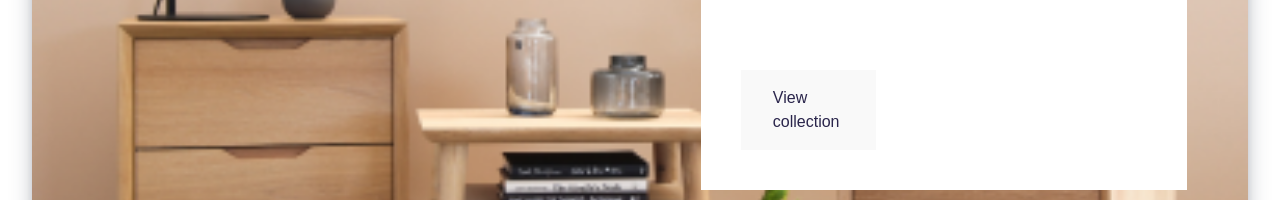
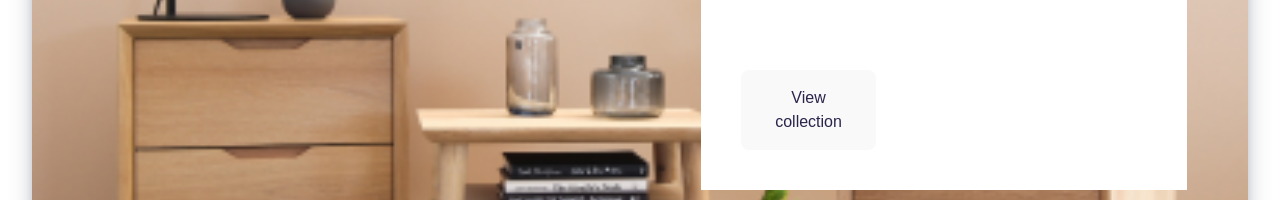
Before and after one commit to vuhuy172dh/ecommerce-website, a React (Create React App) app: page / in a window 1280 px wide. Shown: the part 479-679 px from the top of the page. Built offline with nearby package versions, Linux system fonts and the light colour scheme; a web font is replaced by a local one.

Commit message:
update button component

```diff
--- a/src/components/button.jsx
+++ b/src/components/button.jsx
@@ -20,28 +20,24 @@ const sizes = {
 
 const colors = {
   white: {
-    default:
-      'text-dark_primary bg-white hover:bg-light_grey focus:bg-white focus:border-2 focus:border-solid focus:border-primary',
+    default: 'text-dark_primary bg-white hover:bg-light_grey',
     disabled: 'text-dark_primary bg-white opacity-50'
   },
   ghost: {
-    default:
-      'bg-transparent text-dark_primary hover:bg-border_grey focus:bg-transparent focus:border-2 focus:border-solid focus:border-primary',
+    default: 'bg-transparent text-dark_primary hover:bg-border_grey',
     disabled: 'bg-transparent text-dark_primary opacity-50'
   },
   secondary: {
-    default:
-      'bg-light_grey text-dark_primary hover:bg-border_grey focus:bg-light_grey focus:border-2 focus:border-solid focus:border-primary',
+    default: 'bg-light_grey text-dark_primary hover:bg-border_grey',
     disabled: 'bg-light_grey text-dark_primary opacity-50'
   },
   primary: {
-    default:
-      'bg-dark_primary text-white hover:bg-[#1e193e] focus:bg-dark_primary focus:border focus:border-solid focus:border-primary',
+    default: 'bg-dark_primary text-white hover:bg-[#1e193e]',
     disabled: 'bg-dark_primary text-white opacity-50'
   },
   opaque: {
     default:
-      'bg-[rgba(249,249,249,0.15)] hover:bg-[rgba(249,249,249,0.3)] focus:border-2 focus:border-solid focus:border-primary text-white',
+      'bg-[rgba(249,249,249,0.15)] hover:bg-[rgba(249,249,249,0.3)] text-white',
     disabled: 'bg-[rgba(249,249,249,0.15)] text-white opacity-50'
   }
 }
@@ -57,8 +53,8 @@ function Button({
   Padding = ''
 }) {
   return (
-    <motion.div
-      className={`text-body-md min-w-fit min-h-fit flex-1 flex items-center justify-center gap-4 relative ease-out duration-300 ${
+    <motion.button
+      className={`text-body-md min-w-fit min-h-fit flex-1 flex items-center justify-center gap-4 relative ease-out duration-300 cursor-pointer rounded-lg ${
         colors[Color][State]
       } ${Custom ? Padding : sizes[Size]}`}
       whileHover={{ scale: 1.05 }}
@@ -67,7 +63,7 @@ function Button({
     >
       {children}
       {IconRight && <FontAwesomeIcon icon={faCaretDown} />}
-    </motion.div>
+    </motion.button>
   )
 }
 
```
